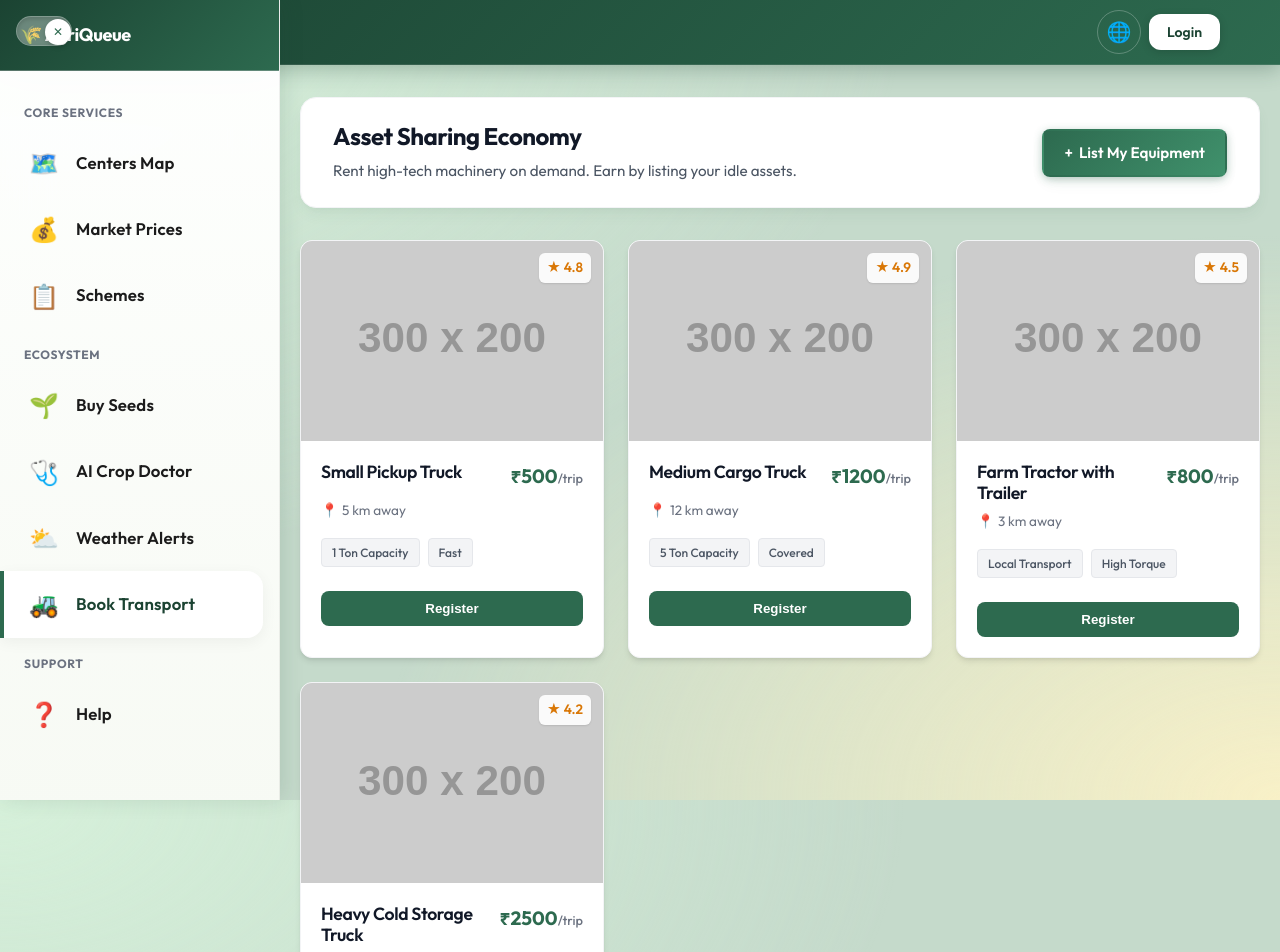
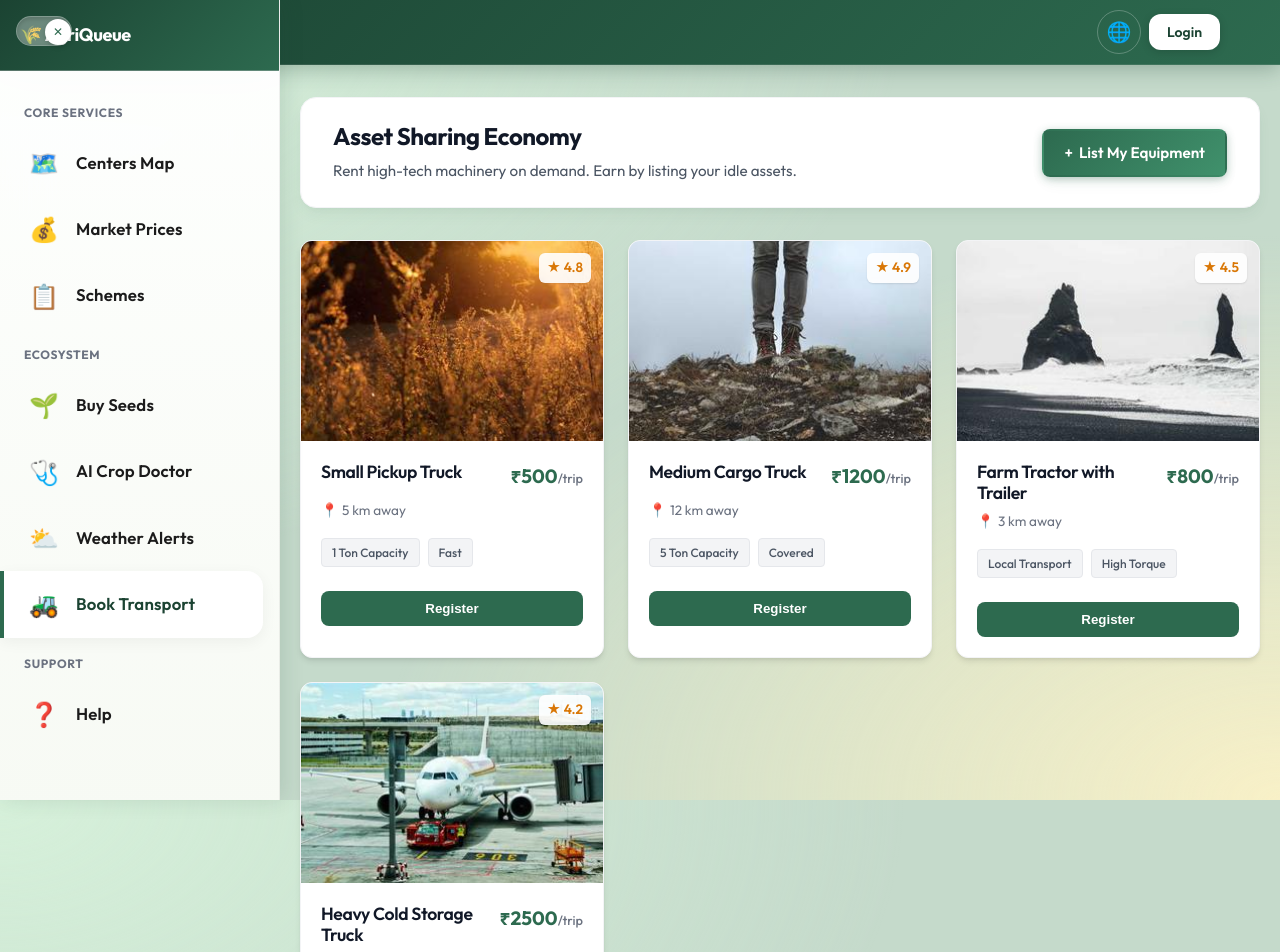
Before and after one commit to Digital-India-Hackathon-2026/hack-horizon, a React (Vite) app in the folder client/: page /transport in a window 1280 px wide. Shown: the top 952 px of the page. Built offline with nearby package versions, Linux system fonts and the light colour scheme.

Commit message:
feat: use local high-quality truck images in transport

```diff
--- a/client/src/pages/Transport.jsx
+++ b/client/src/pages/Transport.jsx
@@ -15,7 +15,7 @@ export default function Transport() {
       price: 500,
       unit: '/trip',
       rating: '4.8',
-      image: 'https://placehold.co/300x200/2D6A4F/FFF?text=Small+Pickup+Truck',
+      image: '/images/truck1.jpg',
       tags: ['1 Ton Capacity', 'Fast']
     },
     {
@@ -25,7 +25,7 @@ export default function Transport() {
       price: 1200,
       unit: '/trip',
       rating: '4.9',
-      image: 'https://placehold.co/300x200/2D6A4F/FFF?text=Medium+Cargo+Truck',
+      image: '/images/truck2.jpg',
       tags: ['5 Ton Capacity', 'Covered']
     },
     {
@@ -35,7 +35,7 @@ export default function Transport() {
       price: 800,
       unit: '/trip',
       rating: '4.5',
-      image: 'https://placehold.co/300x200/2D6A4F/FFF?text=Tractor+with+Trailer',
+      image: '/images/truck3.jpg',
       tags: ['Local Transport', 'High Torque']
     },
     {
@@ -45,7 +45,7 @@ export default function Transport() {
       price: 2500,
       unit: '/trip',
       rating: '4.2',
-      image: 'https://placehold.co/300x200/2D6A4F/FFF?text=Cold+Storage+Truck',
+      image: '/images/truck4.jpg',
       tags: ['Cold Storage', 'Long Distance']
     }
   ];
```
